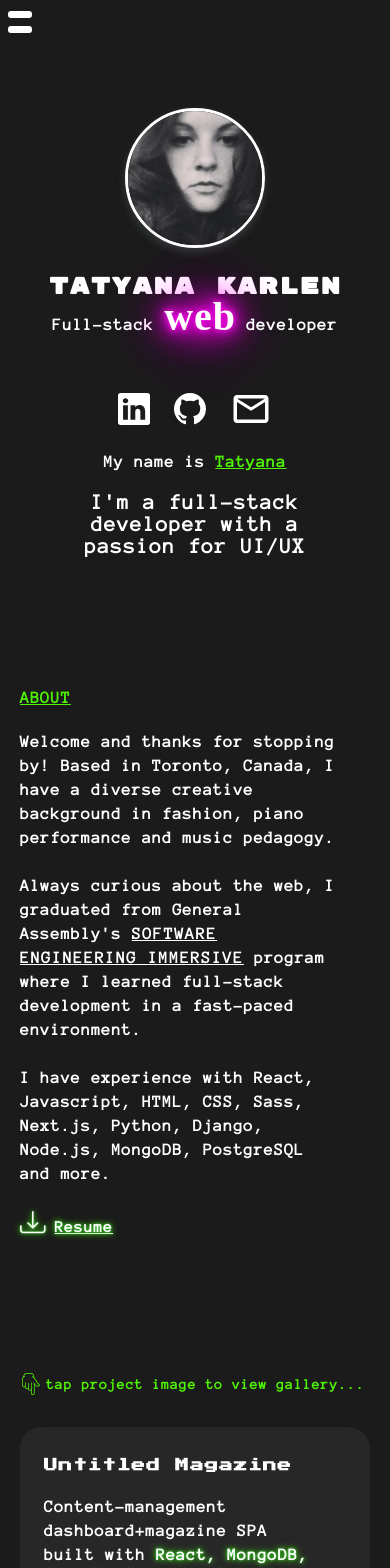
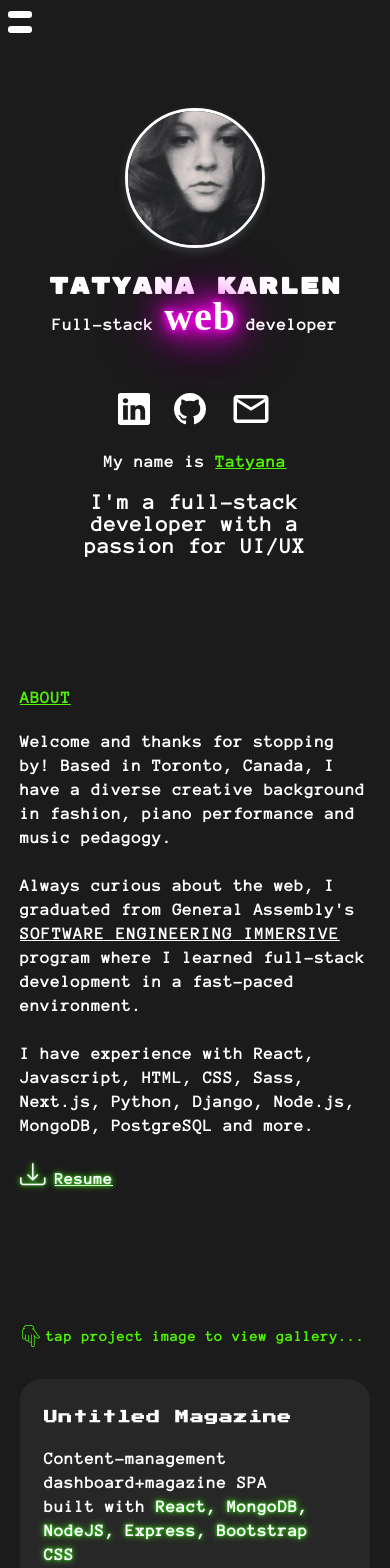
Before and after one commit to tatyanakarlen/PortfolioWebsite, a React (Create React App) app: page / in a window 390 px wide. Shown: the top 1568 px of the page. Built offline with nearby package versions, Linux system fonts and the light colour scheme; a web font is replaced by a local one.

Commit message:
unset width from p mobile

```diff
--- a/src/pages/BioPortfolioPage/BioPortfolioPage.css
+++ b/src/pages/BioPortfolioPage/BioPortfolioPage.css
@@ -24,7 +24,7 @@ p, .neon-green-text, #projects, .social-icons ul, header .Tatyana, .demo-code-li
 p {
   letter-spacing: inherit;
   line-height: 3rem;
-  width: 92%;
+  width: 90%;
   color: #fff;
   margin-top: 2rem;
   margin-bottom: 3rem;
@@ -125,6 +125,9 @@ p {
   p {
     font-size: 2.1rem;
   }
+  p {
+    width: unset;
+  }
   header {
     padding: 12.5rem 0;
     height: auto;
```
